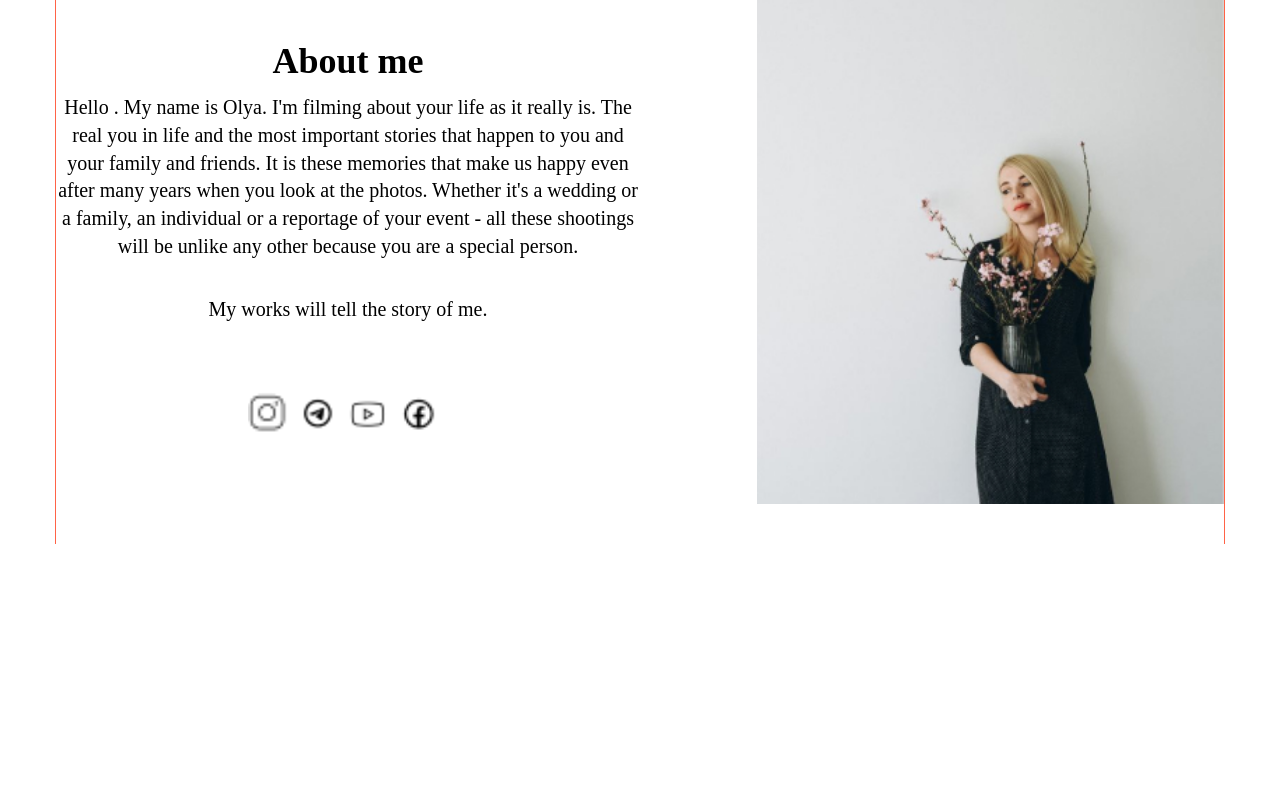
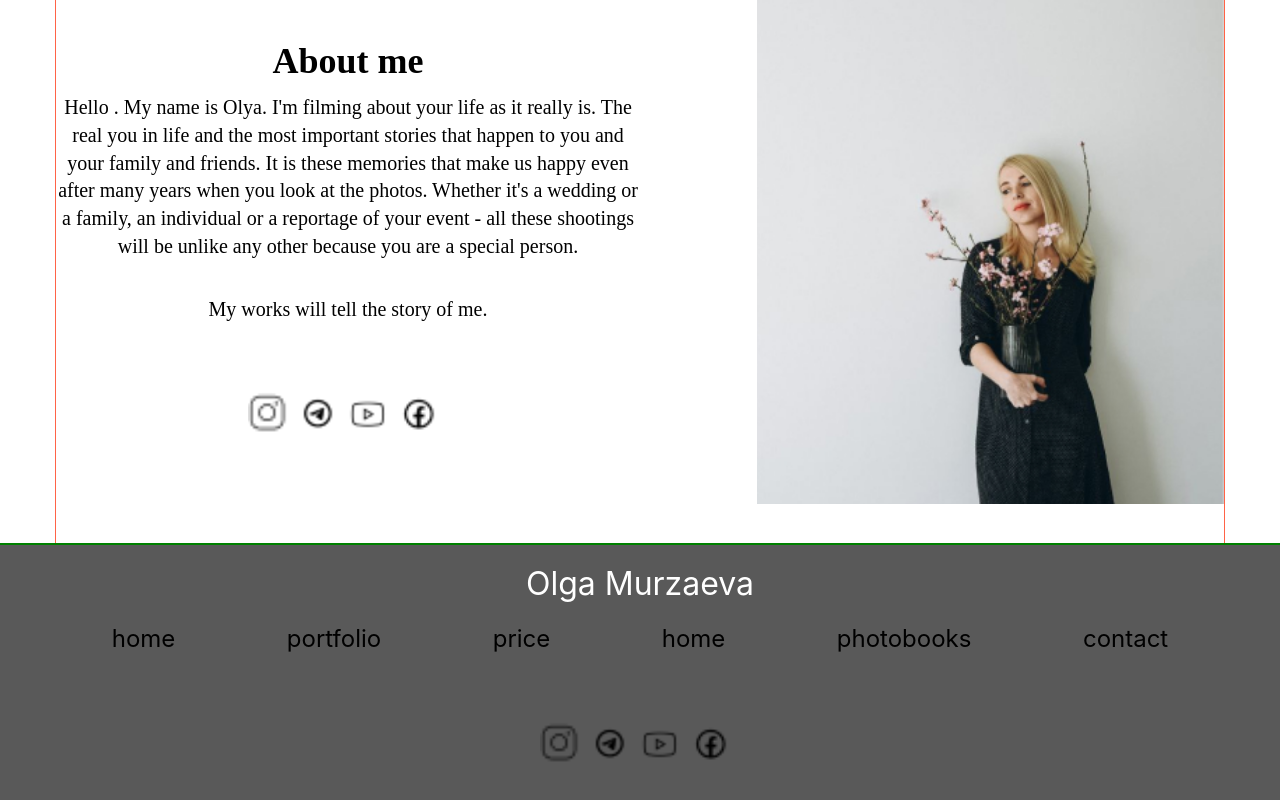
Before and after one commit to AlekseySteblivets/about-your-life, a React (Create React App) app: page / in a window 1280 px wide. Shown: the part 2878-3678 px from the top of the page. Before the commit the page ends 3422 px from the top, so only its background shows below. Built offline with nearby package versions, Linux system fonts and the light colour scheme; a web font is replaced by a local one.

Commit message:
added Footer

```diff
--- a/src/assets/styles/_fonts.scss
+++ b/src/assets/styles/_fonts.scss
@@ -59,3 +59,13 @@
   font-size: 20px;
   line-height: 1.39;
 }
+
+@mixin font-footer-nav {
+  font-size: 14px;
+  line-height: 1.28;
+}
+
+@mixin font-footer-nav-big {
+  font-size: 24px;
+  line-height: 1.25;
+}
--- /dev/null
+++ b/src/components/Footer/Footer.js
@@ -0,0 +1,14 @@
+import SocialMedia from "../../lib/SocialMedia";
+import NavigationFooter from "../NavigationFooter/NavigationFooter";
+
+import styles from "./Footer.module.scss";
+
+export default function Footer() {
+  return (
+    <div className={styles.block}>
+      <h3 className={styles.title}>Olga Murzaeva</h3>
+      <NavigationFooter />
+      <SocialMedia />
+    </div>
+  );
+}
--- /dev/null
+++ b/src/components/Footer/Footer.module.scss
@@ -0,0 +1,22 @@
+@import "../../assets/styles/colors";
+@import "../../assets/styles/fonts";
+@import "../../assets/styles/media";
+
+.block {
+  background-color: $color-grey;
+  padding-top: 20px;
+  padding-bottom: 12px;
+}
+
+.title {
+  color: $color-white;
+  margin-bottom: 10px;
+  @include font-small;
+
+  @include media-tablet {
+    @include font-main;
+  }
+  @include media-desktop {
+    margin-bottom: 20px;
+  }
+}
--- /dev/null
+++ b/src/components/Footer/index.js
@@ -0,0 +1 @@
+export { default } from "./Footer";
--- /dev/null
+++ b/src/components/NavigationFooter/NavigationFooter.js
@@ -0,0 +1,28 @@
+import styles from "./NavigationFooter.module.scss";
+
+export default function NavigationFooter() {
+  return (
+    <nav className={styles.navFooter}>
+      <ul className={styles.menu}>
+        <li className={styles.item}>
+          <a href="#">home</a>
+        </li>
+        <li className={styles.item}>
+          <a href="#">portfolio</a>
+        </li>
+        <li className={styles.item}>
+          <a href="#">price</a>
+        </li>
+        <li className={styles.item}>
+          <a href="#">home</a>
+        </li>
+        <li className={styles.item}>
+          <a href="#">photobooks</a>
+        </li>
+        <li className={styles.item}>
+          <a href="#">contact</a>
+        </li>
+      </ul>
+    </nav>
+  );
+}
--- /dev/null
+++ b/src/components/NavigationFooter/NavigationFooter.module.scss
@@ -0,0 +1,41 @@
+@import "../../assets/styles/sizes";
+@import "../../assets/styles/media";
+@import "../../assets/styles/colors";
+@import "../../assets/styles/fonts";
+
+.navFooter {
+  // outline: 1px solid green;
+  // margin: 0 auto;
+  padding-left: $size8;
+  padding-right: $size8;
+  // width: 100%;
+  // max-width: 413px;
+
+  @include media-i-phone {
+    //   max-width: 767px;
+    padding-left: $size8;
+    padding-right: $size8;
+  }
+  @include media-tablet {
+    //   max-width: 1023px;
+    padding-left: $size13;
+    padding-right: $size13;
+  }
+  @include media-desktop {
+    //   max-width: 100vw;
+    padding-left: $size10;
+    padding-right: $size10;
+  }
+}
+
+.menu {
+  display: flex;
+  justify-content: space-around;
+}
+
+.item {
+  @include font-footer-nav;
+  @include media-tablet {
+    @include font-footer-nav-big;
+  }
+}
--- /dev/null
+++ b/src/components/NavigationFooter/index.js
@@ -0,0 +1 @@
+export { default } from "./NavigationFooter";
--- a/src/pages/PreviewPage/PreviewPage.js
+++ b/src/pages/PreviewPage/PreviewPage.js
@@ -10,6 +10,7 @@ import styles from "./PreviewPage.module.scss";
 import NewWorks from "../../components/NewWorks/NewWorks";
 import Portpholio from "../../components/Portpholio/Portpholio";
 import AboutMe from "../../components/AboutMe";
+import Footer from "../../components/Footer/Footer";
 
 // const pageViews = [
 //   {
@@ -55,6 +56,16 @@ export default function PreviewPage() {
             <AboutMe />
           </Container>
         </LayoutSection>
+
+        <LayoutSection
+          element="footer"
+          id="footer"
+          classNameProps={styles.hero}
+        >
+          <Container>
+            <Footer />
+          </Container>
+        </LayoutSection>
       </main>
     </>
   );
```
